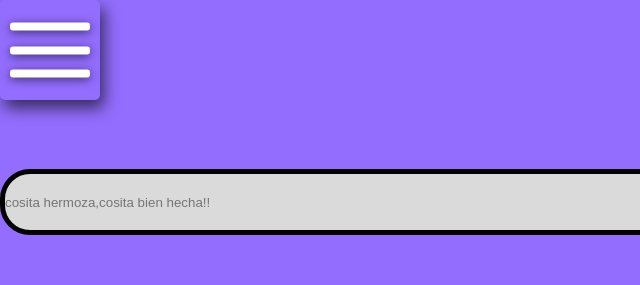
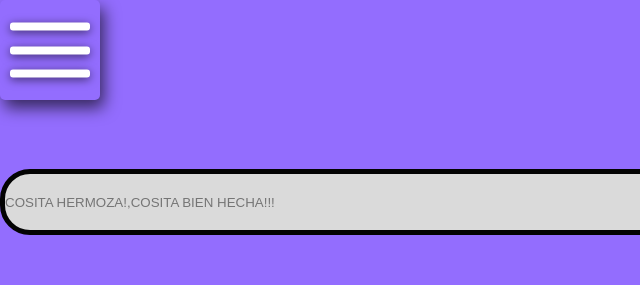
Before and after one commit to moonhuntercode/custom-cute-cyberpunk-web, a website built with Vite: page index.html in a window 1280 px wide. Shown: the top 285 px of the page, 0-640 px from the left. Built offline with nearby package versions, Linux system fonts and the light colour scheme; no server answers.

Commit message:
uppercase in message inside search component

```diff
--- a/css/navbar.css
+++ b/css/navbar.css
@@ -48,6 +48,7 @@
 	height: 55px;
 	width: 80px;
 	cursor: pointer;
+
 }
 
 .menu div {
--- a/searchComponent.js
+++ b/searchComponent.js
@@ -11,7 +11,7 @@ document.querySelector(".search_engine").innerHTML =
 <input
 id="input_searchId" class=" inputSelect" title="search"
 
-placeholder="cosita hermoza,cosita bien hecha!!"
+placeholder="COSITA HERMOZA!,COSITA BIEN HECHA!!!"
             type="search" data-search
             >
             </div>
```
